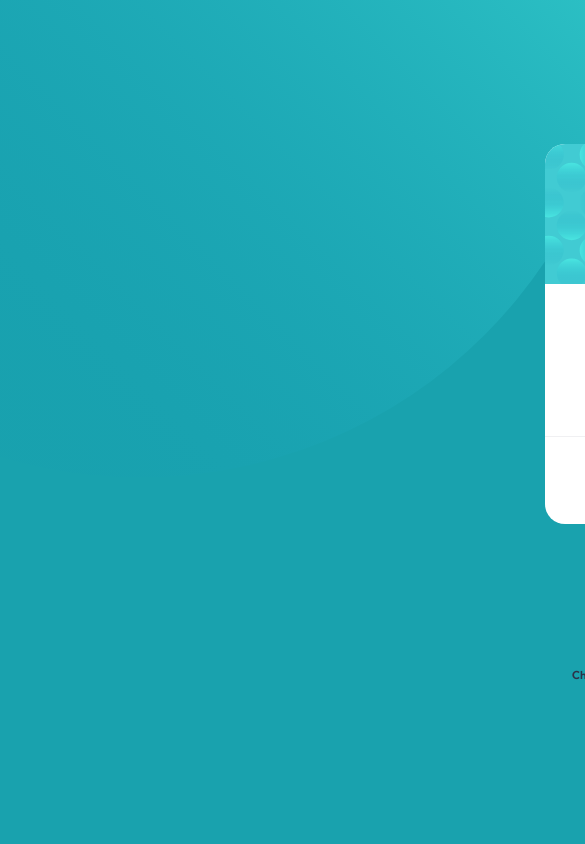
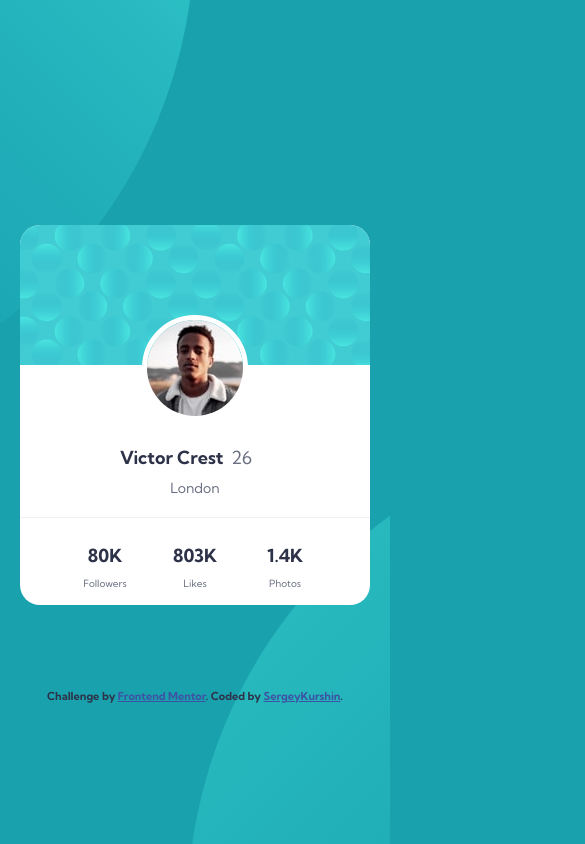
Before and after one commit to BeatiCode/ProfileCardFrontendMentors, a plain HTML site: page index.html in a window 390 px wide. Shown: the top 844 px of the page, 585 px wide, since content can reach past the window. Drawn offline with Linux system fonts and the light colour scheme.

Commit message:
add responsive

```diff
--- a/style.css
+++ b/style.css
@@ -7,15 +7,21 @@ body {
     padding: 0;
     font-weight: 700;
     color: hsl(229, 23%, 23%);
+    width: 100%;
+    height: 100vh;
     background:
         url(images/bg-pattern-top.svg) no-repeat,
         url(images/bg-pattern-bottom.svg) no-repeat center top;
-    background-position: -350px -500px, 650px 350px;
+    background-position: bottom 50vh right 50vw, top 50vh left 48vw;
     background-color: hsl(185, 75%, 39%);
 }
 .container {
-    width: 1440px;
-    margin: 0 auto;
+    width: 100%;
+    height: 100vh;
+    display: flex;
+    flex-flow: column wrap;
+    justify-content: center;
+    align-items: center;
     /* background:
         url(images/bg-pattern-top.svg) no-repeat,
         url(images/bg-pattern-bottom.svg) no-repeat;
@@ -27,12 +33,22 @@ body {
 .card {
     width: 350px;
     height: 380px;
-    margin: 10% auto;
+    margin: 10vh auto;
     background-color: white;
     border-radius: 20px;
     text-align: center;
 
 }
+/* @media (max-width: 400px) {
+    .container {
+      flex-flow: column;
+    }
+} */
+/* @media (max-width: 375) {
+    section {
+      width: 20.31rem;
+} */
+
 .imageCard {
     border-radius: 20px 20px 0 0;
     height: 140px;
```
